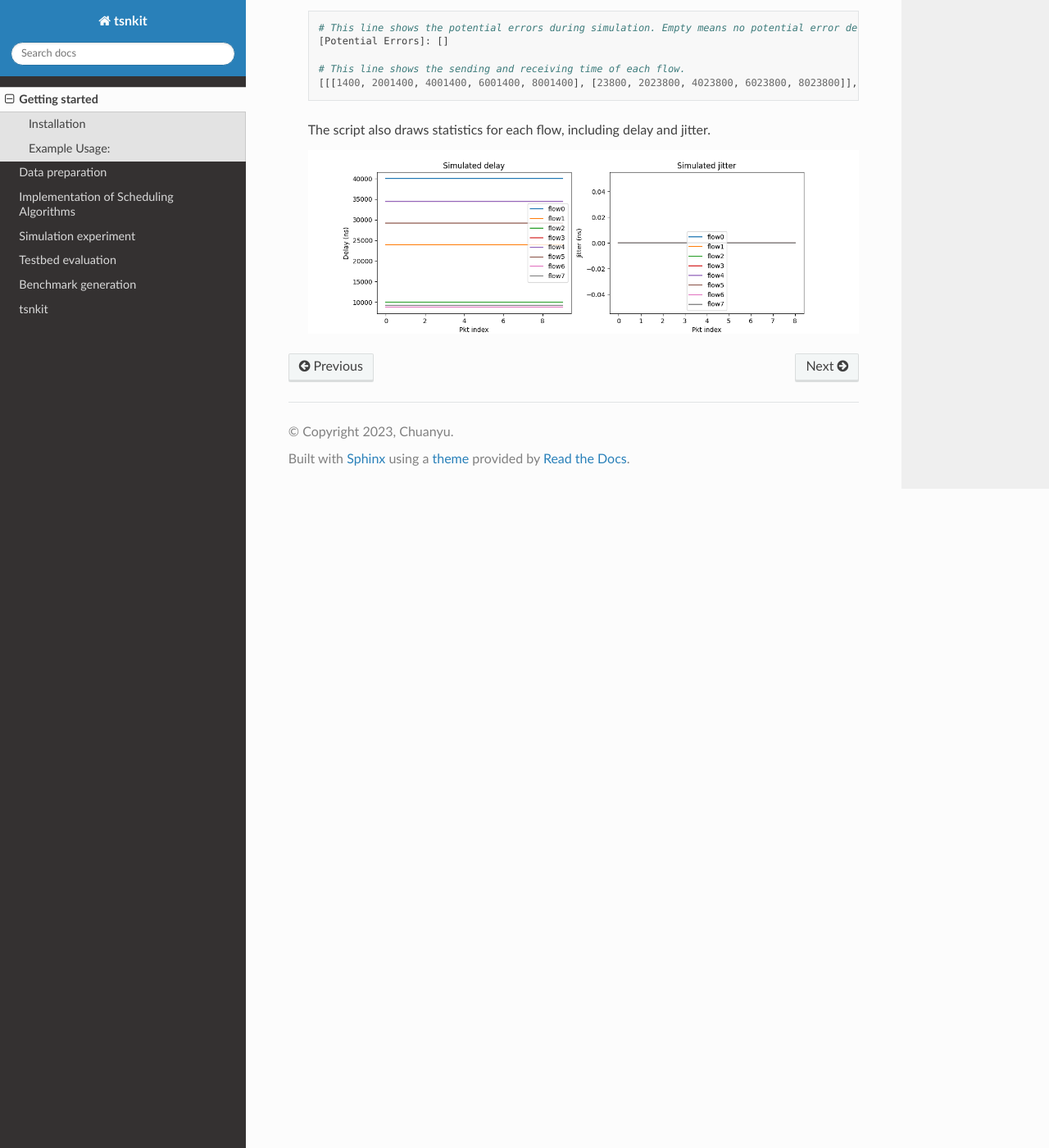
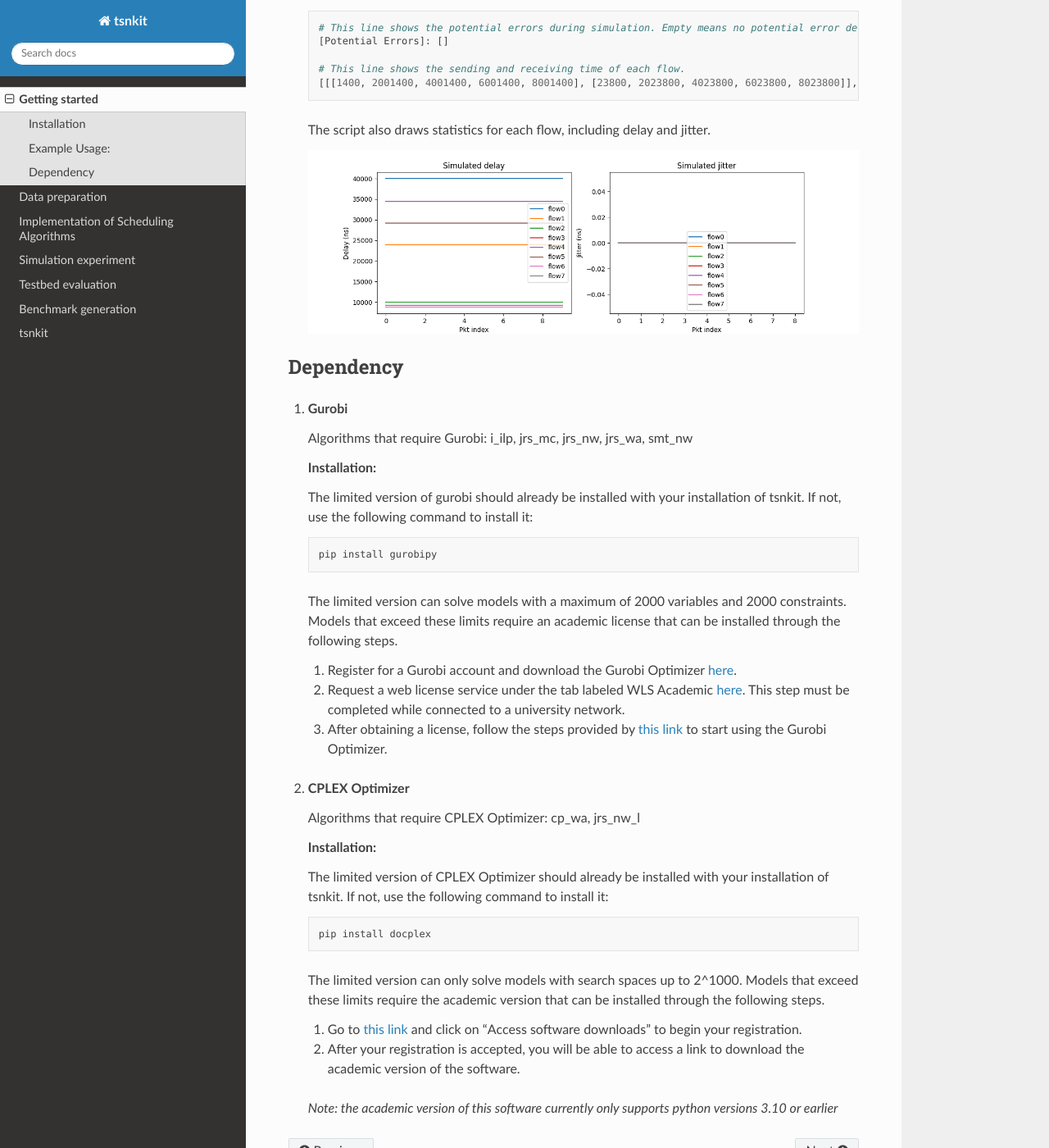
Before and after one commit to ChuanyuXue/tsnkit, a Sphinx documentation site: the page built from doc/source/quickstarted.md, in a window 1280 px wide and 1400 px high, scrolled down 1733 px. Shown: the whole window at 82% size. Built offline with Sphinx 7.4.7 and the Read the Docs theme 2.0.0, drawn with Linux system fonts in a browser that asks for light colours.

Commit message:
Update quickstarted.md
Added dependency section

````diff
--- a/doc/source/quickstarted.md
+++ b/doc/source/quickstarted.md
@@ -95,3 +95,39 @@ Follow these steps for a basic use case:
     The script also draws statistics for each flow, including delay and jitter.
 
     ![image](fig/simulation_results.png)
+
+## Dependency
+
+1. **Gurobi**
+
+   Algorithms that require Gurobi: i_ilp, jrs_mc, jrs_nw, jrs_wa, smt_nw
+
+   **Installation:**
+
+   The limited version of gurobi should already be installed with your installation of tsnkit. If not, use the following command to install it:
+   ```
+   pip install gurobipy
+   ```
+    The limited version can solve models with a maximum of 2000 variables and 2000 constraints. Models that exceed these limits require an academic license that can be installed through the following steps.
+
+    1. Register for a Gurobi account and download the Gurobi Optimizer [here](https://www.gurobi.com/downloads/gurobi-software/).
+    2. Request a web license service under the tab labeled WLS Academic [here](https://portal.gurobi.com/iam/licenses/request/). This step must be completed while connected to a university network.
+    3. After obtaining a license, follow the steps provided by [this link](https://license.gurobi.com/manager/doc/overview/#optimizer) to start using the Gurobi Optimizer.
+
+
+3. **CPLEX Optimizer**
+
+   Algorithms that require CPLEX Optimizer: cp_wa, jrs_nw_l
+
+   **Installation:**
+
+   The limited version of CPLEX Optimizer should already be installed with your installation of tsnkit. If not, use the following command to install it:
+   ```
+   pip install docplex
+   ```
+    The limited version can only solve models with search spaces up to 2^1000. Models that exceed these limits require the academic version that can be installed through the following steps.
+
+    1. Go to [this link](https://www.ibm.com/academic/) and click on "Access software downloads" to begin your registration.
+    2. After your registration is accepted, you will be able to access a link to download the academic version of the software.
+
+    _Note: the academic version of this software currently only supports python versions 3.10 or earlier_
````
